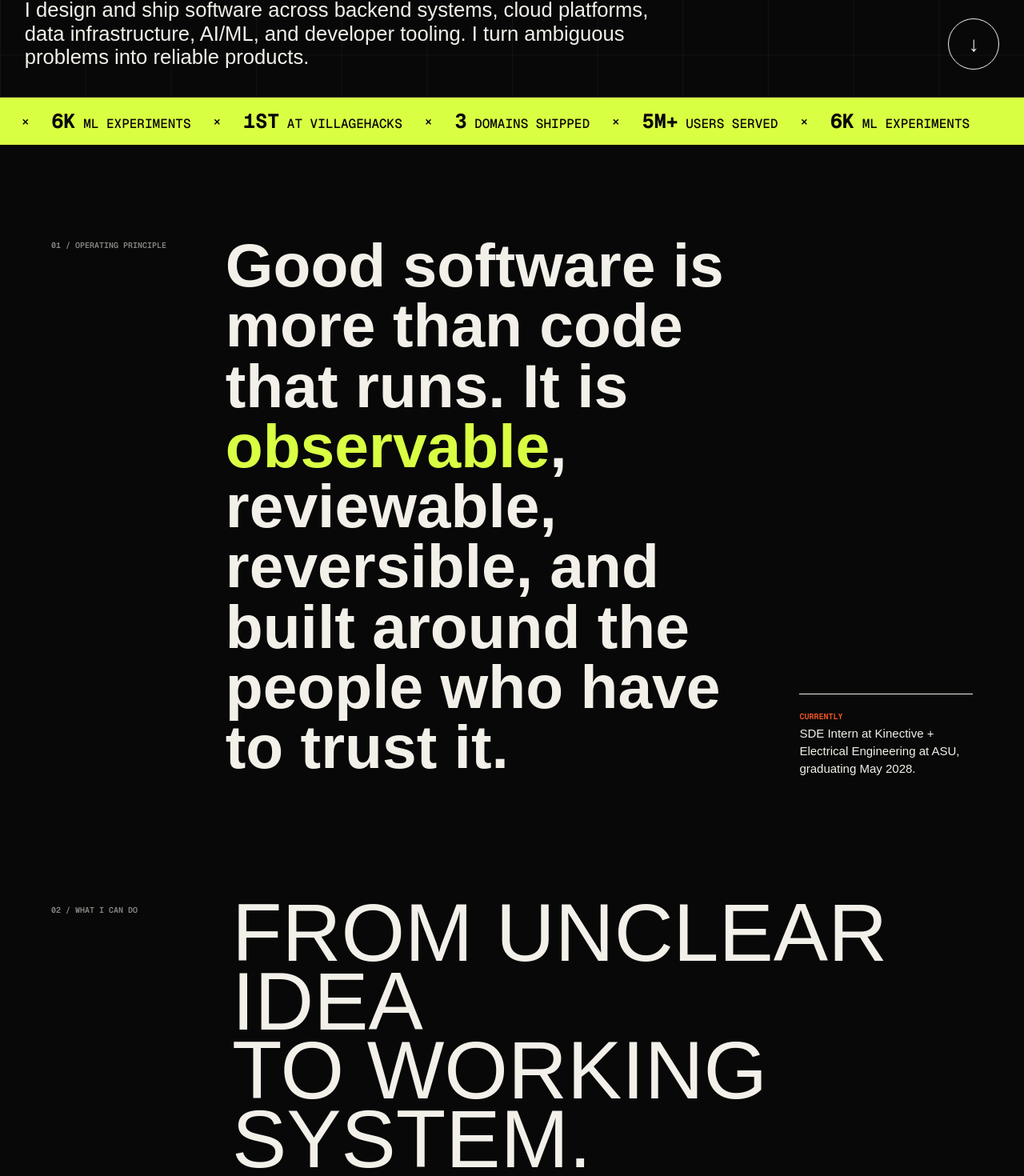
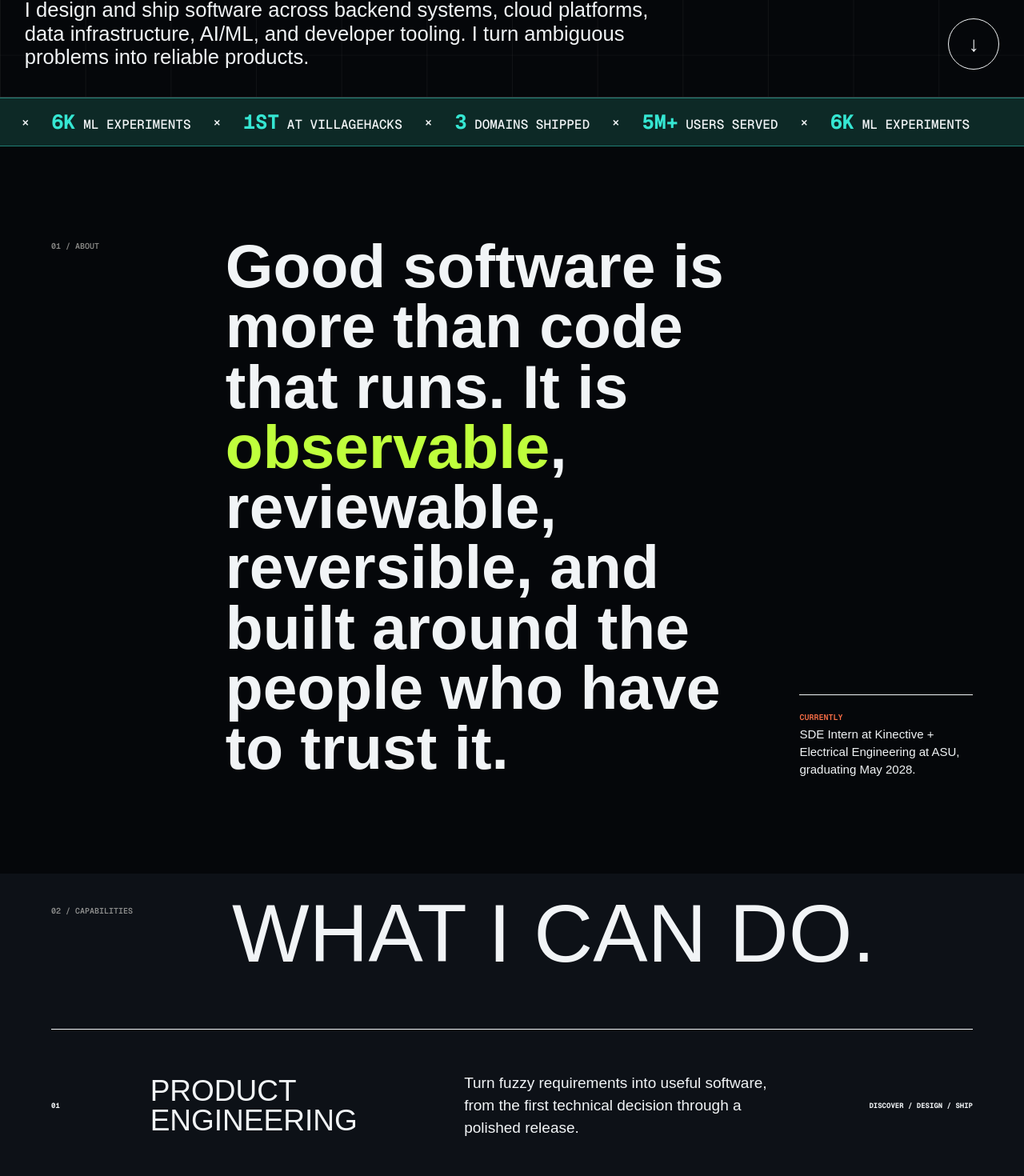
Before and after one commit to AayushP123/AayushP123.github.io, a Next.js app: page / in a window 1280 px wide. Shown: the part 678-2148 px from the top of the page at 80% size. Built offline with nearby package versions, Linux system fonts and the light colour scheme.

Commit message:
Clarify sections and darken portfolio

```diff
--- a/app/globals.css
+++ b/app/globals.css
@@ -1,15 +1,20 @@
 @import "tailwindcss";
 
 :root {
-  --ink: #080808;
-  --paper: #f2f0e9;
-  --lime: #d9ff43;
-  --orange: #ff5a27;
-  --blue: #2764ff;
-  --line: rgba(242, 240, 233, 0.2);
+  --ink: #05070a;
+  --paper: #f1f4f6;
+  --surface: #0d1117;
+  --surface-2: #141923;
+  --lime: #bfff3c;
+  --orange: #ff7047;
+  --blue: #4169ff;
+  --cyan: #35e6d2;
+  --line: rgba(241, 244, 246, 0.18);
   --page-progress: 0;
   --hero-shift: 0px;
   --kinetic-shift: 0px;
+  --cursor-x: -100px;
+  --cursor-y: -100px;
 }
 
 * { box-sizing: border-box; }
@@ -38,9 +43,29 @@ button, a { -webkit-tap-highlight-color: transparent; }
   z-index: 100;
   width: calc(var(--page-progress) * 100%);
   height: 4px;
-  background: var(--lime);
+  background: var(--cyan);
   pointer-events: none;
 }
+
+.cursor-glow {
+  position: fixed;
+  left: var(--cursor-x);
+  top: var(--cursor-y);
+  z-index: 90;
+  width: 30px;
+  height: 30px;
+  border: 1px solid rgba(53, 230, 210, .9);
+  opacity: 0;
+  pointer-events: none;
+  mix-blend-mode: screen;
+  transform: translate(-50%, -50%) rotate(45deg);
+  box-shadow: 0 0 9px rgba(53, 230, 210, .9), 0 0 28px rgba(65, 105, 255, .55), inset 0 0 8px rgba(53, 230, 210, .35);
+  transition: width .18s ease, height .18s ease, opacity .18s ease;
+}
+.cursor-glow::before, .cursor-glow::after { content: ""; position: absolute; left: 50%; top: 50%; width: 58px; height: 1px; background: rgba(53, 230, 210, .6); }
+.cursor-glow::before { transform: translate(-50%, -50%) rotate(-45deg); }
+.cursor-glow::after { transform: translate(-50%, -50%) rotate(45deg); }
+.cursor-active .cursor-glow { opacity: .9; }
 
 .topbar {
   position: fixed;
@@ -52,7 +77,7 @@ button, a { -webkit-tap-highlight-color: transparent; }
   grid-template-columns: 1fr auto 1fr;
   align-items: center;
   border-bottom: 1px solid var(--line);
-  background: rgba(8, 8, 8, 0.88);
+  background: rgba(5, 7, 10, 0.9);
   backdrop-filter: blur(14px);
 }
 
@@ -97,51 +122,52 @@ button, a { -webkit-tap-highlight-color: transparent; }
 .round-link:hover { background: var(--lime); color: var(--ink); border-color: var(--lime); transform: translateY(4px); }
 .hero-stamp { position: absolute; right: 8%; top: 21%; width: 126px; aspect-ratio: 1; display: grid; place-content: center; border: 2px solid var(--lime); color: var(--lime); transform: rotate(8deg); font: 800 13px/1.35 var(--font-geist-mono), monospace; text-align: center; }
 
-.signal { overflow: hidden; background: var(--lime); color: var(--ink); border-bottom: 1px solid var(--ink); }
+.signal { overflow: hidden; background: #0d2926; color: var(--paper); border-block: 1px solid rgba(53,230,210,.45); }
 .signal-track { width: max-content; display: flex; align-items: center; gap: 28px; padding: 17px 0; animation: marquee 28s linear infinite; font: 500 16px/1 var(--font-geist-mono), monospace; text-transform: uppercase; }
-.signal-track strong { font-size: 25px; }
+.signal-track strong { color: var(--cyan); font-size: 25px; }
 .signal-track i { font-style: normal; }
 @keyframes marquee { to { transform: translateX(-50%); } }
 
 .section-pad { padding: 120px 5vw; }
 .section-index { font: 600 10px/1 var(--font-geist-mono), monospace; text-transform: uppercase; color: rgba(242,240,233,.55); }
-.intro { min-height: 92vh; display: grid; grid-template-columns: 1fr 4fr 1.3fr; gap: 4vw; align-items: start; }
+.intro { min-height: 92vh; display: grid; grid-template-columns: 1fr 4fr 1.3fr; gap: 4vw; align-items: start; background: var(--ink); }
 .statement { width: 100%; max-width: 1160px; margin: -8px 0 0; font-size: clamp(42px, 6vw, 96px); line-height: .98; font-weight: 700; }
 .statement em { color: var(--lime); font-style: normal; }
 .intro-aside { align-self: end; border-top: 1px solid var(--paper); padding-top: 14px; }
 .intro-aside span { font: 600 10px/1 var(--font-geist-mono), monospace; text-transform: uppercase; color: var(--orange); }
 .intro-aside p { font-size: 15px; line-height: 1.45; }
 
-.capabilities { padding-top: 42px; background: var(--ink); }
+.capabilities { padding-top: 42px; background: var(--surface); }
 .capabilities-head { display: grid; grid-template-columns: 1fr 5.3fr; gap: 4vw; align-items: start; margin-bottom: 76px; }
 .capabilities-head h2 { margin: -10px 0 0; max-width: 1280px; font-size: clamp(58px, 8vw, 136px); line-height: .84; text-transform: uppercase; }
 .capabilities-list { border-top: 1px solid var(--paper); }
 .capability-row { min-height: 190px; display: grid; grid-template-columns: .35fr 1.4fr 1.55fr .8fr; gap: 34px; align-items: center; padding: 28px 0; border-bottom: 1px solid var(--paper); transition: background .22s, color .22s, padding .22s, margin .22s; }
-.capability-row:hover { margin-inline: -2vw; padding-inline: 2vw; background: var(--lime); color: var(--ink); }
-.capability-row:nth-child(2):hover { background: var(--orange); }
-.capability-row:nth-child(3):hover { background: var(--blue); color: white; }
+.capability-row:hover { margin-inline: -2vw; padding-inline: 2vw; background: #17231d; color: var(--lime); }
+.capability-row:nth-child(2):hover { background: #261713; color: var(--orange); }
+.capability-row:nth-child(3):hover { background: #111a38; color: #9fb4ff; }
+.capability-row:nth-child(4):hover { background: #0d2926; color: var(--cyan); }
 .capability-number, .capability-detail { font: 700 9px/1.35 var(--font-geist-mono), monospace; }
 .capability-row h3 { margin: 0; font-size: 37px; line-height: 1; text-transform: uppercase; }
 .capability-row p { max-width: 650px; margin: 0; font-size: 19px; line-height: 1.45; }
 .capability-detail { justify-self: end; max-width: 170px; text-align: right; }
 
-.kinetic-band { padding: 22px 0 25px; overflow: hidden; border-block: 1px solid var(--ink); background: var(--orange); color: var(--ink); }
+.kinetic-band { padding: 22px 0 25px; overflow: hidden; border-block: 1px solid rgba(65,105,255,.65); background: #10162a; color: var(--paper); }
 .kinetic-band div { width: max-content; font-size: 82px; font-weight: 900; line-height: .86; text-transform: uppercase; white-space: nowrap; }
 .kinetic-band div:first-child { transform: translateX(calc(-1 * var(--kinetic-shift))); }
-.kinetic-band div:last-child { color: transparent; -webkit-text-stroke: 2px var(--ink); transform: translateX(calc(-420px + var(--kinetic-shift))); }
+.kinetic-band div:last-child { color: transparent; -webkit-text-stroke: 2px var(--blue); transform: translateX(calc(-420px + var(--kinetic-shift))); }
 
-.experience { background: var(--paper); color: var(--ink); }
-.experience .section-index, .stack .section-index { color: rgba(8,8,8,.5); }
+.experience { background: #0a0d12; color: var(--paper); }
+.experience .section-index, .stack .section-index { color: rgba(241,244,246,.5); }
 .section-head { display: grid; grid-template-columns: 2fr 1fr; align-items: end; gap: 7vw; margin-bottom: 76px; }
 .section-head h2 { margin: 16px 0 0; font-size: clamp(56px, 8vw, 128px); line-height: .82; letter-spacing: 0; text-transform: uppercase; }
 .section-head > p { margin: 0; max-width: 450px; font-size: 19px; line-height: 1.4; }
 
-.timeline { border-top: 1px solid var(--ink); }
-.timeline-row { min-height: 250px; display: grid; grid-template-columns: .42fr 1.5fr 2fr 1fr; gap: 32px; padding: 34px 0; border-bottom: 1px solid var(--ink); transition: color .25s, background .25s, padding .25s; }
+.timeline { border-top: 1px solid var(--line); }
+.timeline-row { min-height: 250px; display: grid; grid-template-columns: .42fr 1.5fr 2fr 1fr; gap: 32px; padding: 34px 0; border-bottom: 1px solid var(--line); transition: color .25s, background .25s, padding .25s; }
 .timeline-row:hover { margin-inline: -2vw; padding-inline: 2vw; }
-.timeline-row.lime:hover { background: var(--lime); }
-.timeline-row.orange:hover { background: var(--orange); }
-.timeline-row.blue:hover { background: var(--blue); color: white; }
+.timeline-row.lime:hover { background: #17231d; color: var(--lime); }
+.timeline-row.orange:hover { background: #261713; color: var(--orange); }
+.timeline-row.blue:hover { background: #111a38; color: #a9baff; }
 .timeline-number { font: 700 13px/1 var(--font-geist-mono), monospace; }
 .timeline-title span { font: 600 9px/1 var(--font-geist-mono), monospace; }
 .timeline-title h3 { margin: 24px 0 7px; font-size: 31px; line-height: 1; }
@@ -151,13 +177,17 @@ button, a { -webkit-tap-highlight-color: transparent; }
 .timeline-proof span { padding: 9px 0; border-bottom: 1px solid currentColor; font: 600 10px/1 var(--font-geist-mono), monospace; text-transform: uppercase; }
 
 .projects-stage { padding: 110px 5vw 130px; background: var(--ink); }
-.projects-label { padding-bottom: 42px; display: flex; justify-content: space-between; align-items: center; }
+.projects-label { padding-bottom: 42px; display: flex; justify-content: space-between; align-items: end; }
+.projects-label h2 { margin: 15px 0 0; font-size: 72px; line-height: .88; text-transform: uppercase; }
 .projects-count { font: 600 10px/1 var(--font-geist-mono), monospace; }
 .project-track { display: grid; gap: 44px; }
-.project-card { width: 100%; min-height: min(730px, calc(100svh - 110px)); display: grid; grid-template-columns: .9fr 1.2fr; overflow: hidden; color: var(--ink); }
-.project-lime { background: var(--lime); }
-.project-orange { background: var(--orange); }
-.project-blue { background: var(--blue); color: white; }
+.project-card { width: 100%; min-height: min(730px, calc(100svh - 110px)); display: grid; grid-template-columns: .9fr 1.2fr; overflow: hidden; border: 1px solid var(--line); color: var(--paper); }
+.project-lime { background: #10150d; border-left: 6px solid var(--lime); }
+.project-orange { background: #190f0c; border-left: 6px solid var(--orange); }
+.project-blue { background: #0b1124; border-left: 6px solid var(--blue); }
+.project-lime .project-copy h3 { color: var(--lime); }
+.project-orange .project-copy h3 { color: var(--orange); }
+.project-blue .project-copy h3 { color: #8da7ff; }
 .project-copy { padding: clamp(30px, 4vw, 64px); display: flex; flex-direction: column; }
 .project-meta { display: flex; justify-content: space-between; border-bottom: 1px solid currentColor; padding-bottom: 14px; font: 600 10px/1 var(--font-geist-mono), monospace; text-transform: uppercase; }
 .project-copy h3 { margin: auto 0 22px; font-size: clamp(52px, 7vw, 112px); line-height: .8; text-transform: uppercase; }
@@ -203,7 +233,7 @@ button, a { -webkit-tap-highlight-color: transparent; }
 .tests span { padding-top: 12px; color: #9da8c2; }
 .tests strong { margin-top: 18px; color: var(--lime); font-size: 17px; }
 
-.research { position: relative; min-height: 100vh; display: grid; grid-template-columns: 1fr 4fr 1.4fr; gap: 4vw; align-items: start; overflow: hidden; background: var(--blue); }
+.research { position: relative; min-height: 100vh; display: grid; grid-template-columns: 1fr 4fr 1.4fr; gap: 4vw; align-items: start; overflow: hidden; background: #0b1433; }
 .research-grid { opacity: .15; }
 .research > *:not(.research-grid) { position: relative; z-index: 1; }
 .research-copy { align-self: center; }
@@ -215,24 +245,24 @@ button, a { -webkit-tap-highlight-color: transparent; }
 .research-readout strong { display: block; font-size: 38px; }
 .research-readout span { font: 600 9px/1 var(--font-geist-mono), monospace; text-transform: uppercase; }
 
-.stack { background: var(--paper); color: var(--ink); }
-.stack-list { display: grid; grid-template-columns: repeat(3, 1fr); border-top: 1px solid var(--ink); border-left: 1px solid var(--ink); }
-.stack-list > span { min-height: 104px; padding: 20px; display: flex; align-items: end; justify-content: space-between; border-right: 1px solid var(--ink); border-bottom: 1px solid var(--ink); font-size: clamp(22px, 2.3vw, 38px); font-weight: 700; transition: background .18s, color .18s; }
-.stack-list > span:nth-child(3n+1):hover { background: var(--lime); }
-.stack-list > span:nth-child(3n+2):hover { background: var(--orange); }
-.stack-list > span:nth-child(3n):hover { background: var(--blue); color: white; }
+.stack { background: var(--surface-2); color: var(--paper); }
+.stack-list { display: grid; grid-template-columns: repeat(3, 1fr); border-top: 1px solid var(--line); border-left: 1px solid var(--line); }
+.stack-list > span { min-height: 104px; padding: 20px; display: flex; align-items: end; justify-content: space-between; border-right: 1px solid var(--line); border-bottom: 1px solid var(--line); font-size: clamp(22px, 2.3vw, 38px); font-weight: 700; transition: background .18s, color .18s; }
+.stack-list > span:nth-child(3n+1):hover { background: #17231d; color: var(--lime); }
+.stack-list > span:nth-child(3n+2):hover { background: #261713; color: var(--orange); }
+.stack-list > span:nth-child(3n):hover { background: #111a38; color: #9fb4ff; }
 .stack-list i { align-self: start; font: 600 9px/1 var(--font-geist-mono), monospace; font-style: normal; }
 
 .poster { padding: 5vw; background: var(--ink); border-block: 1px solid var(--line); }
 .poster img { display: block; width: 100%; height: auto; border: 1px solid var(--line); }
 
-footer { min-height: 90vh; padding: 90px 5vw 35px; display: flex; flex-direction: column; background: var(--lime); color: var(--ink); }
+footer { min-height: 90vh; padding: 90px 5vw 35px; display: flex; flex-direction: column; border-top: 1px solid rgba(53,230,210,.45); background: #080d16; color: var(--paper); }
 .footer-top { display: flex; justify-content: space-between; align-items: start; }
-.footer-top .section-index { color: rgba(8,8,8,.55); }
+.footer-top .section-index { color: rgba(241,244,246,.55); }
 .footer-top p { width: min(430px, 40vw); margin: 0; font-size: 20px; line-height: 1.35; }
 .email-link { margin: auto 0; font-size: clamp(64px, 13.2vw, 210px); font-weight: 900; line-height: .78; letter-spacing: 0; white-space: nowrap; }
 .email-link span { color: var(--orange); }
-.footer-bottom { display: grid; grid-template-columns: 1fr auto 1fr; align-items: end; padding-top: 24px; border-top: 1px solid var(--ink); font: 700 10px/1 var(--font-geist-mono), monospace; text-transform: uppercase; }
+.footer-bottom { display: grid; grid-template-columns: 1fr auto 1fr; align-items: end; padding-top: 24px; border-top: 1px solid var(--line); font: 700 10px/1 var(--font-geist-mono), monospace; text-transform: uppercase; }
 .footer-bottom div { display: flex; gap: 28px; }
 .footer-bottom > a { justify-self: end; }
 .footer-bottom a:hover { text-decoration: underline; text-underline-offset: 5px; }
@@ -247,6 +277,11 @@ footer { min-height: 90vh; padding: 90px 5vw 35px; display: flex; flex-direction
   html { scroll-behavior: auto; }
   .signal-track { animation: none; }
   .reveal { opacity: 1; transform: none; transition: none; }
+  .cursor-glow { display: none; }
+}
+
+@media (pointer: coarse) {
+  .cursor-glow { display: none; }
 }
 
 @media (max-width: 1000px) {
@@ -263,6 +298,7 @@ footer { min-height: 90vh; padding: 90px 5vw 35px; display: flex; flex-direction
 }
 
 @media (max-width: 820px) {
+  .cursor-glow { display: none; }
   .topbar { height: 58px; grid-template-columns: 1fr auto; }
   .topbar nav { display: none; }
   .availability { font-size: 8px; }
@@ -289,7 +325,7 @@ footer { min-height: 90vh; padding: 90px 5vw 35px; display: flex; flex-direction
   .kinetic-band div { font-size: 48px; }
   .kinetic-band div:last-child { -webkit-text-stroke-width: 1px; transform: translateX(calc(-280px + var(--kinetic-shift))); }
   .section-head { grid-template-columns: 1fr; gap: 38px; margin-bottom: 52px; }
-  .section-head h2 { font-size: clamp(54px, 17vw, 92px); }
+  .section-head h2 { font-size: 54px; overflow-wrap: anywhere; }
   .section-head > p { font-size: 16px; }
   .timeline-row { display: grid; grid-template-columns: 42px 1fr; gap: 20px; min-height: 0; padding: 30px 0; }
   .timeline-title, .timeline-copy, .timeline-proof { grid-column: 2; }
@@ -299,6 +335,7 @@ footer { min-height: 90vh; padding: 90px 5vw 35px; display: flex; flex-direction
 
   .projects-stage { padding: 78px 22px; }
   .projects-label { padding: 0 0 30px; }
+  .projects-label h2 { max-width: 280px; font-size: 46px; }
   .project-track { display: flex; flex-direction: column; gap: 22px; }
   .project-card { width: 100%; height: auto; min-height: 0; grid-template-columns: 1fr; }
   .project-copy { min-height: 500px; padding: 28px; }
@@ -319,7 +356,7 @@ footer { min-height: 90vh; padding: 90px 5vw 35px; display: flex; flex-direction
 
   .research { min-height: 100vh; display: block; }
   .research-copy { margin-top: 80px; }
-  .research h2 { font-size: clamp(64px, 19vw, 108px); }
+  .research h2 { font-size: 56px; overflow-wrap: anywhere; }
   .research-readout { margin-top: 80px; }
   .stack-list { grid-template-columns: 1fr 1fr; }
   .stack-list > span { min-height: 88px; font-size: 20px; }
--- a/app/page.tsx
+++ b/app/page.tsx
@@ -75,6 +75,7 @@ export default function Home() {
     const root = document.documentElement;
     const reducedMotion = window.matchMedia("(prefers-reduced-motion: reduce)").matches;
     let ticking = false;
+    let cursorFrame = 0;
 
     const update = () => {
       const maxScroll = document.body.scrollHeight - window.innerHeight;
@@ -91,6 +92,18 @@ export default function Home() {
       }
     };
 
+    const onPointerMove = (event: PointerEvent) => {
+      if (event.pointerType === "touch") return;
+      cancelAnimationFrame(cursorFrame);
+      cursorFrame = requestAnimationFrame(() => {
+        root.style.setProperty("--cursor-x", `${event.clientX}px`);
+        root.style.setProperty("--cursor-y", `${event.clientY}px`);
+        root.classList.add("cursor-active");
+      });
+    };
+
+    const onPointerLeave = () => root.classList.remove("cursor-active");
+
     const observer = new IntersectionObserver(
       (entries) => {
         entries.forEach((entry) => {
@@ -105,10 +118,19 @@ export default function Home() {
     update();
     window.addEventListener("scroll", onScroll, { passive: true });
     window.addEventListener("resize", onScroll);
+    if (!reducedMotion) {
+      window.addEventListener("pointermove", onPointerMove, { passive: true });
+      document.addEventListener("pointerleave", onPointerLeave);
+      window.addEventListener("blur", onPointerLeave);
+    }
 
     return () => {
       window.removeEventListener("scroll", onScroll);
       window.removeEventListener("resize", onScroll);
+      window.removeEventListener("pointermove", onPointerMove);
+      document.removeEventListener("pointerleave", onPointerLeave);
+      window.removeEventListener("blur", onPointerLeave);
+      cancelAnimationFrame(cursorFrame);
       observer.disconnect();
     };
   }, []);
@@ -116,6 +138,7 @@ export default function Home() {
   return (
     <main>
       <div className="progress" aria-hidden="true" />
+      <div className="cursor-glow" aria-hidden="true" />
 
       <header className="topbar">
         <a className="monogram" href="#top" aria-label="Aayush Pandey, back to top">
@@ -173,12 +196,12 @@ export default function Home() {
         </div>
       </section>
 
-      <section className="intro section-pad">
-        <div className="section-index reveal">01 / OPERATING PRINCIPLE</div>
-        <p className="statement reveal">
+      <section className="intro section-pad" aria-labelledby="about-title">
+        <div className="section-index reveal">01 / ABOUT</div>
+        <h2 className="statement reveal" id="about-title">
           Good software is more than code that runs. It is <em>observable</em>, reviewable,
           reversible, and built around the people who have to trust it.
-        </p>
+        </h2>
         <div className="intro-aside reveal">
           <span>Currently</span>
           <p>SDE Intern at Kinective + Electrical Engineering at ASU, graduating May 2028.</p>
@@ -187,8 +210,8 @@ export default function Home() {
 
       <section className="capabilities section-pad" aria-labelledby="capabilities-title">
         <div className="capabilities-head reveal">
-          <span className="section-index">02 / WHAT I CAN DO</span>
-          <h2 id="capabilities-title">From unclear idea<br />to working system.</h2>
+          <span className="section-index">02 / CAPABILITIES</span>
+          <h2 id="capabilities-title">What I can do.</h2>
         </div>
         <div className="capabilities-list">
           {capabilities.map((capability, index) => (
@@ -210,10 +233,10 @@ export default function Home() {
       <section className="experience section-pad" id="experience">
         <div className="section-head reveal">
           <div>
-            <span className="section-index">03 / FIELD NOTES</span>
-            <h2>Work that moved<br />the needle.</h2>
+            <span className="section-index">03 / EXPERIENCE</span>
+            <h2>Experience.</h2>
           </div>
-          <p>Three roles. Different domains. Same obsession: make the system clearer, faster, and safer to ship.</p>
+          <p>Software engineering roles across financial technology, streaming media, and university research.</p>
         </div>
 
         <div className="timeline">
@@ -236,7 +259,10 @@ export default function Home() {
 
       <section className="projects-stage" id="projects">
         <div className="projects-label reveal">
-          <span className="section-index">04 / SELECTED BUILDS</span>
+          <div>
+            <span className="section-index">04 / PROJECTS</span>
+            <h2>Selected projects.</h2>
+          </div>
           <span className="projects-count">01 — 03</span>
         </div>
         <div className="project-track">
@@ -301,10 +327,10 @@ export default function Home() {
 
       <section className="research section-pad">
         <div className="research-grid" aria-hidden="true" />
-        <div className="section-index reveal">05 / RESEARCH MODE</div>
+        <div className="section-index reveal">05 / ML RESEARCH</div>
         <div className="research-copy reveal">
           <span className="eyebrow">ASU / PyTorch / A100</span>
-          <h2>6,000 runs.<br />One honest result.</h2>
+          <h2>Machine learning research.</h2>
           <p>Parallelized data work across 8+ A100 GPUs, raised throughput 84.3%, and built deterministic checks that kept optimizer comparisons at 99% consistency.</p>
         </div>
         <div className="research-readout reveal" aria-label="Research metrics">
@@ -316,7 +342,7 @@ export default function Home() {
 
       <section className="stack section-pad">
         <div className="section-head reveal">
-          <div><span className="section-index">06 / TOOLBOX</span><h2>Built across<br />the stack.</h2></div>
+          <div><span className="section-index">06 / TECHNICAL STACK</span><h2>Tools &amp;{" "}<br />technologies.</h2></div>
           <p>I pick tools for the constraint, not the résumé keyword. These are the ones I can put to work.</p>
         </div>
         <div className="stack-list reveal">
@@ -330,7 +356,7 @@ export default function Home() {
 
       <footer id="contact">
         <div className="footer-top">
-          <span className="section-index">07 / SAY HELLO</span>
+          <span className="section-index">07 / CONTACT</span>
           <p>Have a hard problem, an ambitious team, or an internship with real ownership?</p>
         </div>
         <a className="email-link" href="mailto:apand121@asu.edu">LET&apos;S BUILD<span>.</span></a>
```
Also changed, not shown: 1 other file (tests, documents, lock files or other folders).
